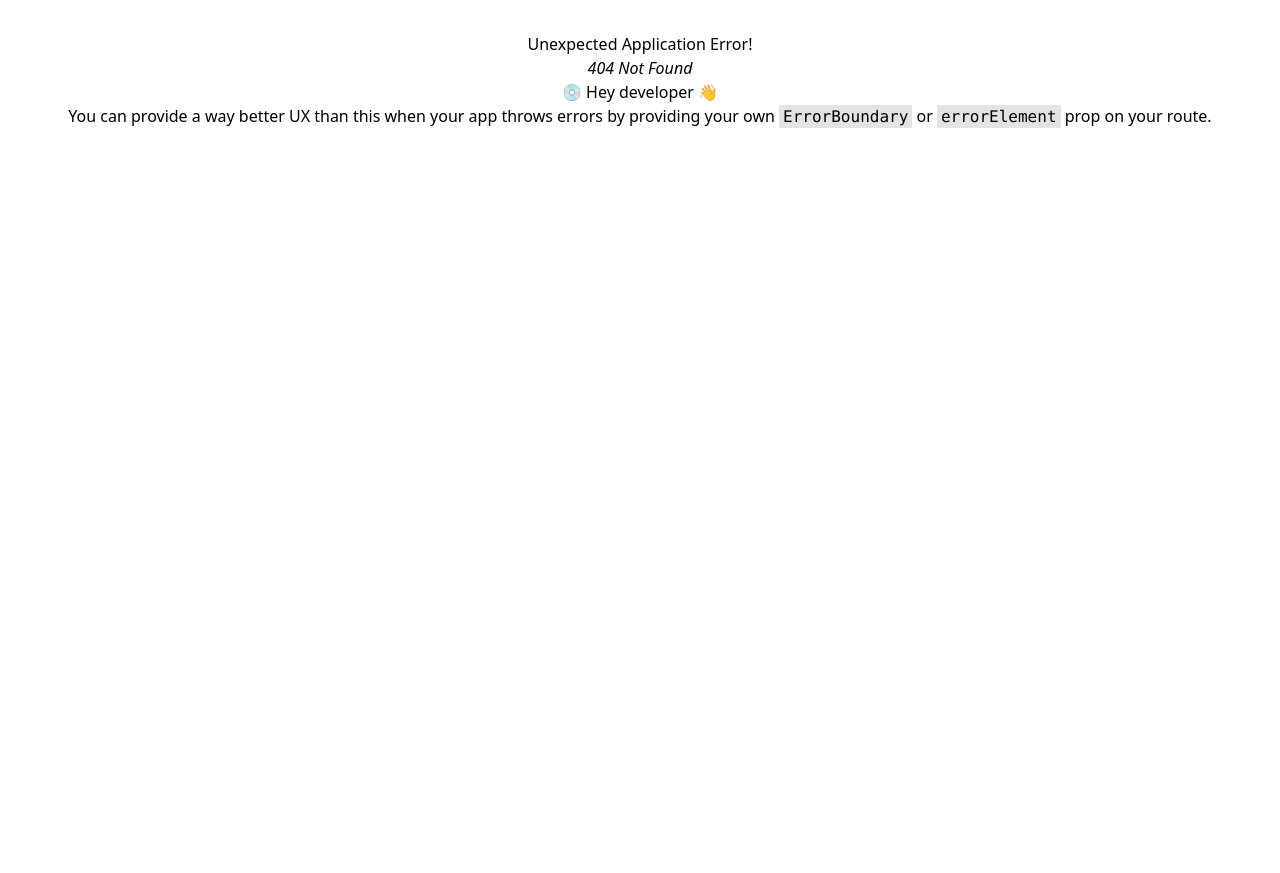
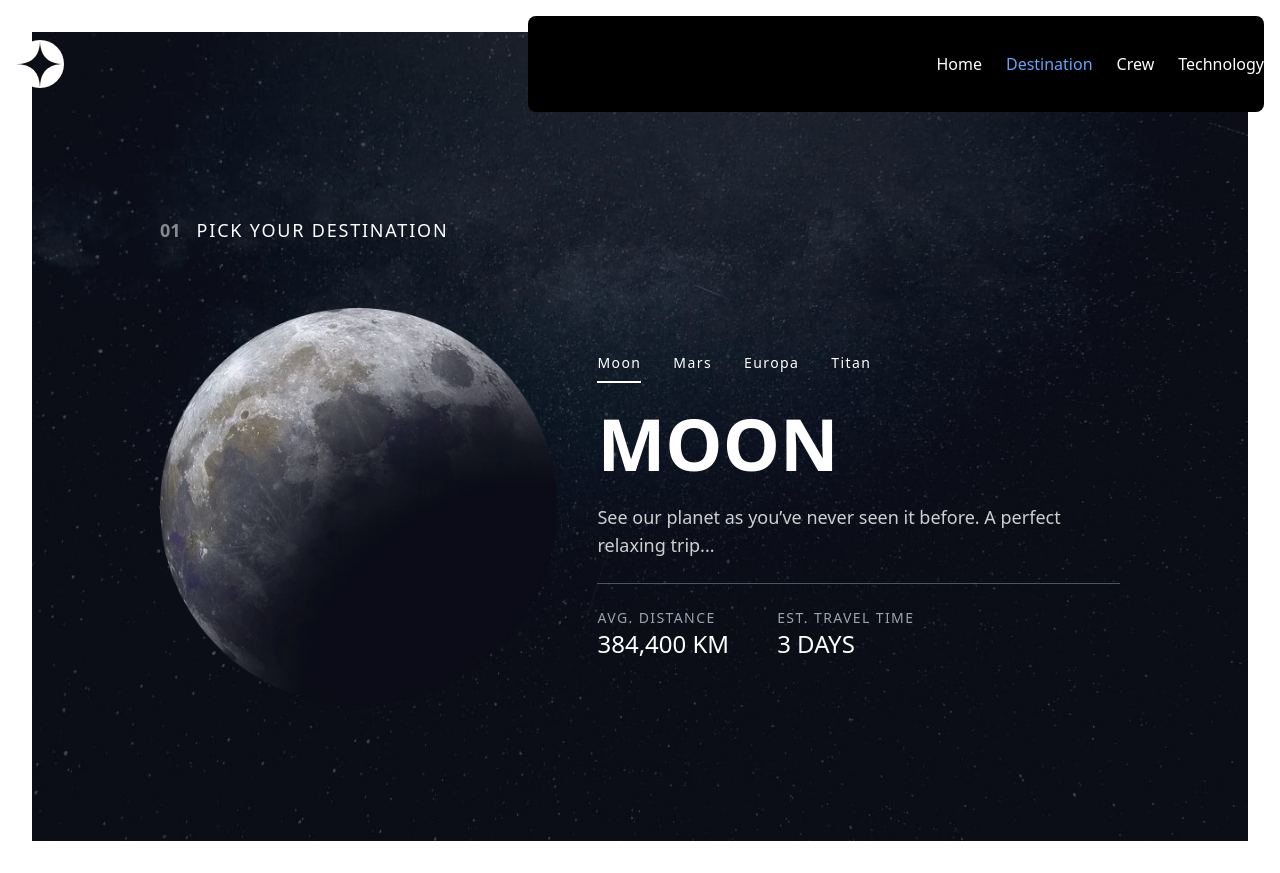
Before and after one commit to Dina-DTS/figma_project, a React (Vite) app: page /destination in a window 1280 px wide. Before the commit this address had no page. Before the commit the page ends 800 px from the top, so only its background shows below. Built offline with nearby package versions, Linux system fonts and the light colour scheme.

Commit message:
make destination page

```diff
--- a/src/App.jsx
+++ b/src/App.jsx
@@ -4,10 +4,10 @@ import viteLogo from '/vite.svg'
 import './App.css'
 import Home from "./Components/Home/Home"
 import Layout from './Components/Layout/Layout'
-
 import { createBrowserRouter, RouterProvider } from 'react-router-dom'
 import Crew from './Components/Crew/Crew'
 import Technology from './Components/Technology/Technology'
+import Destination from './Components/Destination/Destination'
 
 
 function App() {
@@ -18,6 +18,8 @@ function App() {
       {path:"crew",element:<Crew/>},
 
       {path:"technology",element:<Technology/>},
+
+      {path:"destination",element:<Destination/>},
 
     ]}
   ])
--- /dev/null
+++ b/src/Components/Destination/Destination.jsx
@@ -0,0 +1,98 @@
+import React, { useState } from "react";
+import bgImage from "../../assets/background-destination-desktop.jpg";
+import moonImg from "../../assets/image-moon.webp";
+import marsImg from "../../assets/image-mars.webp";
+import europaImg from "../../assets/image-europa.webp";
+import titanImg from "../../assets/image-titan.webp";
+
+const destinations = [
+  {
+    name: "Moon",
+    description: "See our planet as you’ve never seen it before. A perfect relaxing trip...",
+    distance: "384,400 KM",
+    travelTime: "3 DAYS",
+    image: moonImg,
+  },
+  {
+    name: "Mars",
+    description: "Don’t forget to pack your hiking boots. You’ll need them to tackle Olympus Mons...",
+    distance: "225 MIL. KM",
+    travelTime: "9 MONTHS",
+    image: marsImg,
+  },
+  {
+    name: "Europa",
+    description: "The smallest of the four Galilean moons orbiting Jupiter, Europa is a winter lover’s dream...",
+    distance: "628 MIL. KM",
+    travelTime: "3 YEARS",
+    image: europaImg,
+  },
+  {
+    name: "Titan",
+    description: "The only moon known to have a dense atmosphere other than Earth, Titan is a home away from home...",
+    distance: "1.6 BIL. KM",
+    travelTime: "7 YEARS",
+    image: titanImg,
+  },
+];
+
+export default function Destination() {
+  const [currentIndex, setCurrentIndex] = useState(0);
+  const destination = destinations[currentIndex];
+
+  return (
+    <div
+      className="min-h-screen bg-cover bg-fixed bg-center bg-no-repeat text-white transition-all duration-[2000ms]"
+      style={{ backgroundImage: `url(${bgImage})` }}
+    >
+      <div className="flex flex-col px-32 pt-10">
+        <div className="flex items-center gap-4 mb-10 mt-36">
+          <span className="text-white text-lg font-bold opacity-50">01</span>
+          <span className="text-white text-lg tracking-widest uppercase">Pick your destination</span>
+        </div>
+
+        <div className="flex flex-1 items-center justify-between gap-10 flex-wrap-reverse lg:flex-nowrap mb-28">
+          {/* Left: Image */}
+          <div className="flex justify-center lg:justify-start w-full lg:w-auto">
+            <img src={destination.image} alt={destination.name} className="h-[445px] object-contain" />
+          </div>
+
+          {/* Right: Content */}
+          <div className="max-w-xl space-y-6 text-center lg:text-left transition-opacity duration-[2000ms] ease-in-out">
+            {/* Tabs */}
+            <div className="flex gap-8 justify-center lg:justify-start uppercase text-white text-sm tracking-widest mb-4">
+              {destinations.map((dest, idx) => (
+                <button
+                  key={idx}
+                  onClick={() => setCurrentIndex(idx)}
+                  className={`pb-2 border-b-2 transition-all ${
+                    idx === currentIndex ? "border-white" : "border-transparent hover:border-gray-500"
+                  }`}
+                >
+                  {dest.name}
+                </button>
+              ))}
+            </div>
+
+            <h1 className="text-7xl uppercase font-semibold">{destination.name}</h1>
+            <p className="text-lg opacity-80">{destination.description}</p>
+
+            <hr className="my-6 border-gray-600" />
+
+            {/* Stats */}
+            <div className="flex flex-col lg:flex-row justify-center lg:justify-start gap-12 text-center lg:text-left">
+              <div>
+                <p className="uppercase text-sm text-gray-400 tracking-widest">Avg. Distance</p>
+                <h3 className="text-2xl">{destination.distance}</h3>
+              </div>
+              <div>
+                <p className="uppercase text-sm text-gray-400 tracking-widest">Est. Travel Time</p>
+                <h3 className="text-2xl">{destination.travelTime}</h3>
+              </div>
+            </div>
+          </div>
+        </div>
+      </div>
+    </div>
+  );
+}
```
